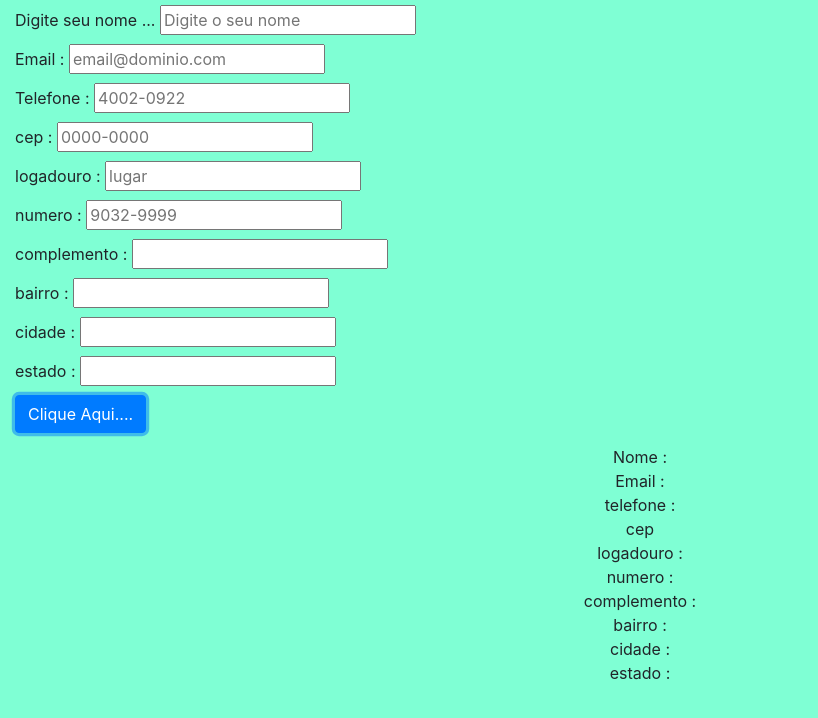
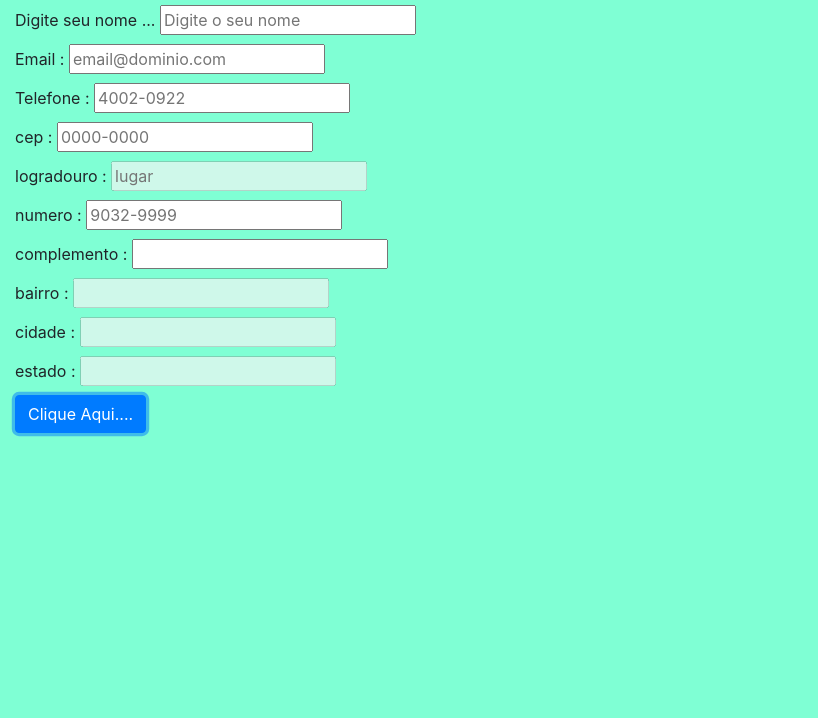
Before and after one commit to NegoSavva/Projeto-Inical, a plain HTML site: page index.html in a window 1280 px wide. Both pictures are taken after a click on the button "Clique Aqui....". Shown: the part 216-934 px from the top of the page, without its empty margins (0-818 px from the left). After the commit the page ends 800 px from the top, so only its background shows below. Drawn offline with nearby package versions, Linux system fonts and the light colour scheme; no server answers.

Commit message:
disabilitar comandos

```diff
--- a/index.html
+++ b/index.html
@@ -31,12 +31,12 @@
 
             <div class="mb-1">
                 <label for="cep">cep :</label>
-                <input type="text" id="cep"  placeholder="0000-0000 ">
+                <input type="text" id="cep"  placeholder="0000-0000 " maxlength="8">
             </div>
 
             <div class="mb-1">
-                <label for="logadouro">logadouro :</label>
-                <input type="text" id="logadouro"  placeholder="lugar ">
+                <label for="logradouro">logradouro :</label>
+                <input type="text" id="logradouro"  placeholder="lugar"disabled >
             </div>
 
 
@@ -53,17 +53,17 @@
 
             <div class="mb-1">
                 <label for="bairro">bairro :</label>
-                <input type="text" id="bairro" >
+                <input type="text" id="bairro" disabled>
             </div>
 
             <div class="mb-1">
                 <label for="cidade">cidade :</label>
-                <input type="text" id="cidade" >
+                <input type="text" id="cidade" disabled >
             </div>
 
             <div class="mb-1">
                 <label for="estado">estado :</label>
-                <input type="text" id="estado" >
+                <input type="text" id="estado" disabled >
             </div>
 
 
--- a/script.js
+++ b/script.js
@@ -10,7 +10,7 @@ var telefone = document.getElementById("telefone");
 
 var cep = document.getElementById("cep");
 
-var logadouro = document.getElementById("logadouro");
+var logradouro = document.getElementById("logradouro");
 
 var numero = document.getElementById("numero");
 
@@ -27,21 +27,32 @@ function alertar(event){
    // alert("voce clicou no botão !!!" + nome.value);
 
    const url = `https://viacep.com.br/ws/${cep.value}/json`;
-   fetch(url)
-   .then(resposta=>resposta.json())
-   .then(dados=>{
-
-      logadouro.value = dados.logadouro;
-      bairro.value = dados.bairro;
-      cidade.value = dados.localidade;
-      estado.value = dados.uf;
+  fetch(url)
+  .then(function(resposta){return resposta.json()
+}).then(function(dados = dados.logradouro){
+   logradouro.value = dados.logradouro;
+   bairro.value = dados.bairro;
+   cidade.value = dados.localidade;
+   estado.value = dados.uf;
+   saidaDeDados();  // chamada da função
+})
+.catch(function(error){
+   alert(error.message);
+});
 
 
 
-   })
+
+
+
+
+}
+
+
+   function saidaDeDados(){
    saida.innerText = "Nome : " + nome.value + "\n Email : " + email.value
    + "\n telefone : " + telefone.value + "\n cep" + cep.value
-   + "\n logadouro : " + logadouro.value
+   + "\n logradouro : " + logradouro.value
    + "\n numero : " + numero.value
    + "\n complemento : " + complemento.value
    + "\n bairro : " + bairro.value
```
